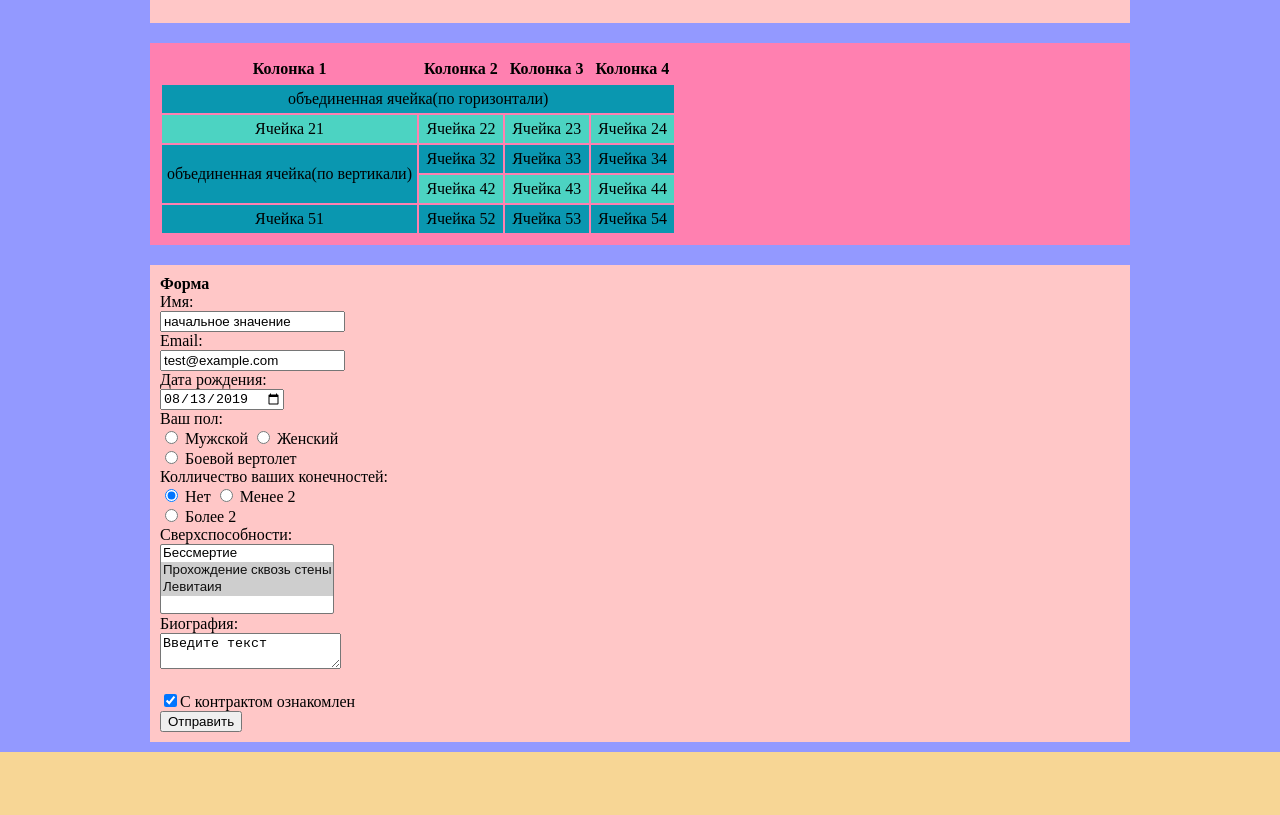
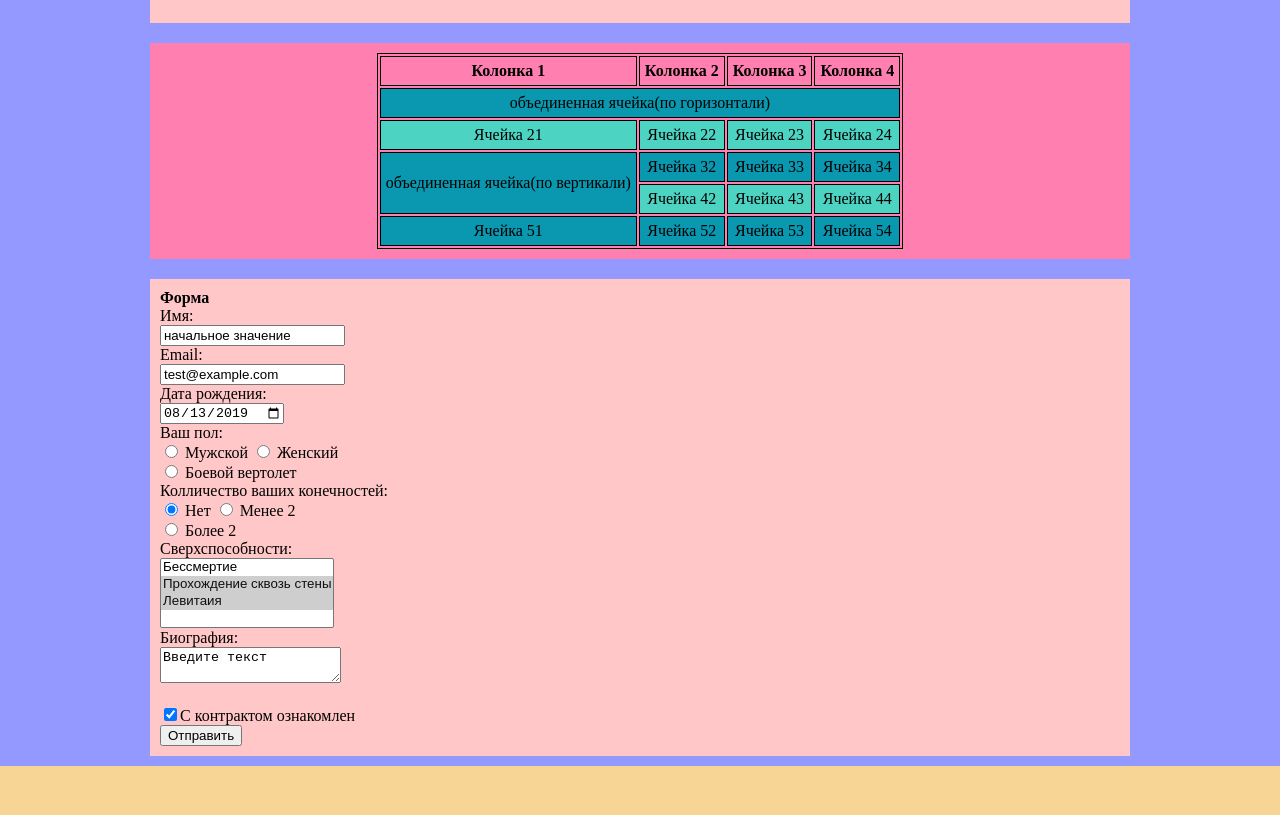
Before and after one commit to HenoV23/HolyHotpants.github.io, a plain HTML site: page index.html in a window 1280 px wide. Shown: the part 974-1789 px from the top of the page. Drawn offline with Linux system fonts and the light colour scheme.

Commit message:
Update style.css

```diff
--- a/style.css
+++ b/style.css
@@ -8,8 +8,8 @@ nav{max-width:960px; background-color:#FF80B0; margin: 0 auto; margin-top:20px;
 nav.nav2{background-color:#FFC7C7}
 .div1{max-width:960px; background-color:#FFC7C7; margin: 0 auto; margin-top:20px; padding:10px}
 .div2{max-width:960px; background-color:#FF80B0; margin: 0 auto; margin-top:20px; padding:10px}
-.tables{margin:auto }
-table td,table th{text-align:center}
+table {margin:auto;border: 1px solid black}
+table td,table th{text-align:center;border: 1px solid black}
 .div1{max-width:960px; background-color:#FFC7C7; margin: 0 auto; margin-top:20px; padding:10px}
 footer{width:100%; background-color:#F7D695; margin:10px 0 0 0; padding:50px}
 div.div3{width:165px;background-color:#EE8972}
```
